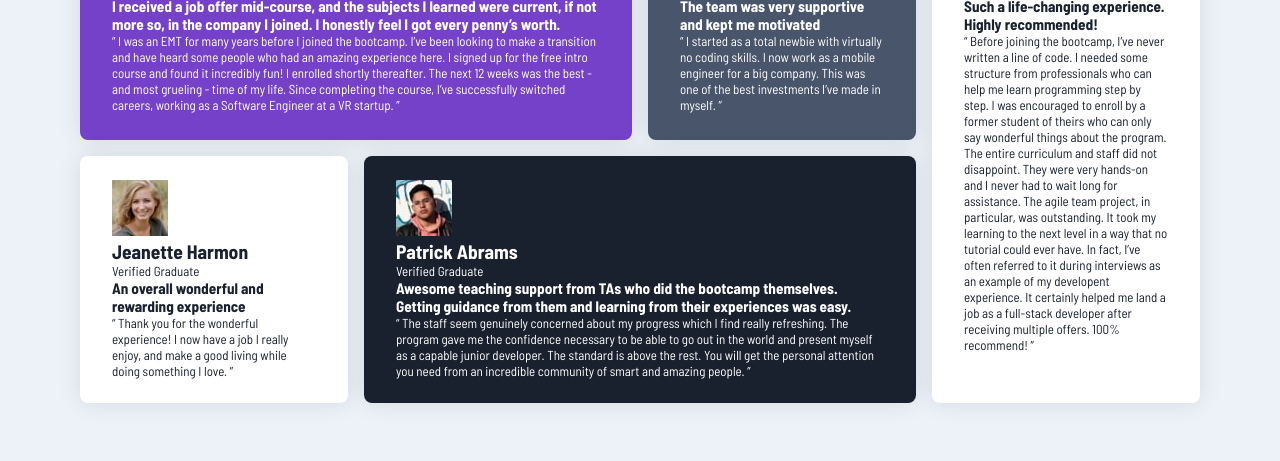
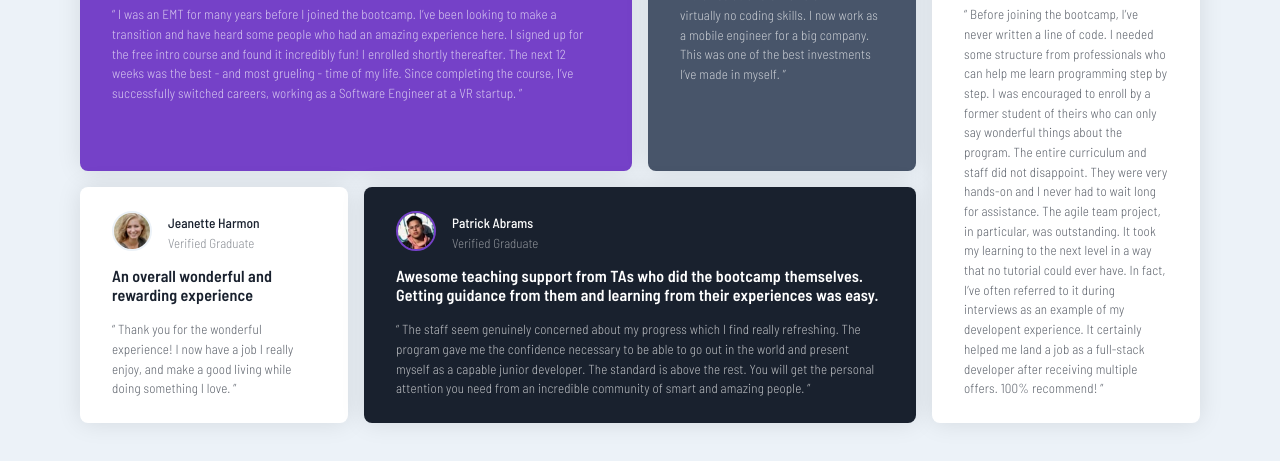
Before and after one commit to NickiMash17/testimonials-grid-section, a plain HTML site: page index.html in a window 1280 px wide. Shown: the part 251-712 px from the top of the page. Drawn offline with Linux system fonts and the light colour scheme.

Commit message:
new screenshot

```diff
--- a/style.css
+++ b/style.css
@@ -50,39 +50,39 @@ main{
     transform: scale(1.04);
   }
 
-  .card__header {
+  .card_header {
     display: flex;
     align-items: center;
     gap: 1rem;
     margin-bottom: 0.75rem;
   }
 
-  .card__header .avatar img {
+  .card_header .avatar img {
     width: 2.5rem;
     height: 2.5rem;
     border-radius: 50%;
     border: 2px solid var(--border-clr);
   }
 
-  .card__header .text h2 {
+  .card_header .text h2 {
     font-size: 0.84rem;
     font-weight: 500;
   }
 
-  .card__header .text p {
+  .card_header .text p {
     font-weight: 300;
     margin-top: 0.25rem;
     opacity: 0.5;
   }
 
-  .card__body h3 {
+  .card_body h3 {
     font-size: 1rem;
     font-weight: 600;
     margin-bottom: 1rem;
     letter-spacing: 0.01rem;
   }
 
-  .card__body p {
+  .card_body p {
     font-size: 0.82rem;
     font-weight: 300;
     line-height: 1.5;
```
